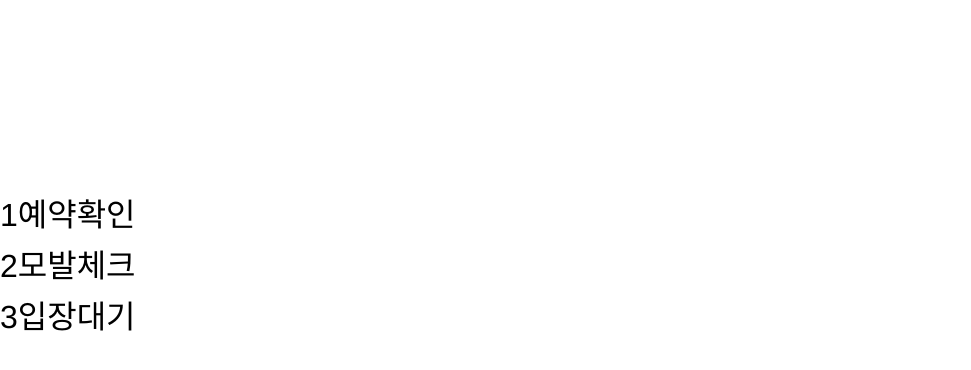
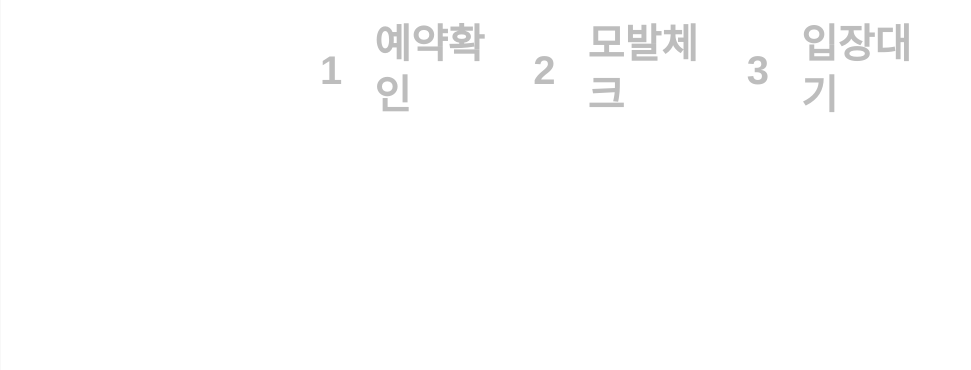
Before and after one commit to DaeHyunHwang/newTorsoProject, a React (Create React App) app: page / in a window 1280 px wide. Shown: the top 370 px of the page, without its empty margins (0-971 px from the left). Built offline with nearby package versions, Linux system fonts and the light colour scheme.

Commit message:
Update App.css

```diff
--- a/src/App.css
+++ b/src/App.css
@@ -41,9 +41,67 @@
     height: 100%;
 }
 
+.mainDiv .le-dv, .mainDiv .ri-dv {
+    position: fixed;
+    width: 1px;
+    top: 0px;
+    height: 100%;
+    background: rgb(248, 248, 248);
+}
 
+.mainDiv::before {
+    display: block;
+    position: absolute;
+    content: "";
+    background-position: center top;
+    background-size: 20rem 10rem;
+    width: 100%;
+    height: 100%;
+    opacity: 0.7;
+}
 
+.mainContent {
+    padding: 1.2rem 1.5rem;
+    display: grid;
+    grid-template-columns: repeat(12, 1fr);
+    gap: 2.5rem;
+    min-height: 100%;
+}
 
+.menuList{
+  position: fixed;
+  top: 1.2rem;
+  left: 50%;
+  transform: translate(-50%, 0px);
+  display: flex;
+  -webkit-box-align: center;
+  align-items: center;
+  font-size: 2.5rem;
+  color: rgb(189, 189, 189);
+  font-weight: 700;
+  user-select: none;
+}
+
+.menuList > div {
+  display: flex;
+  -webkit-box-align: center;
+  align-items: center;
+  margin-right: 3vw;
+}
+
+.menuList > div .active{
+  color: rgb(34, 34, 34);
+}
+
+.menuList .step {
+  display: flex;
+  -webkit-box-align: center;
+  align-items: center;
+  -webkit-box-pack: center;
+  justify-content: center;
+  border-radius: 100%;
+  margin-right: 2rem;
+}
 
 @keyframes App-logo-spin {
   from {
```
